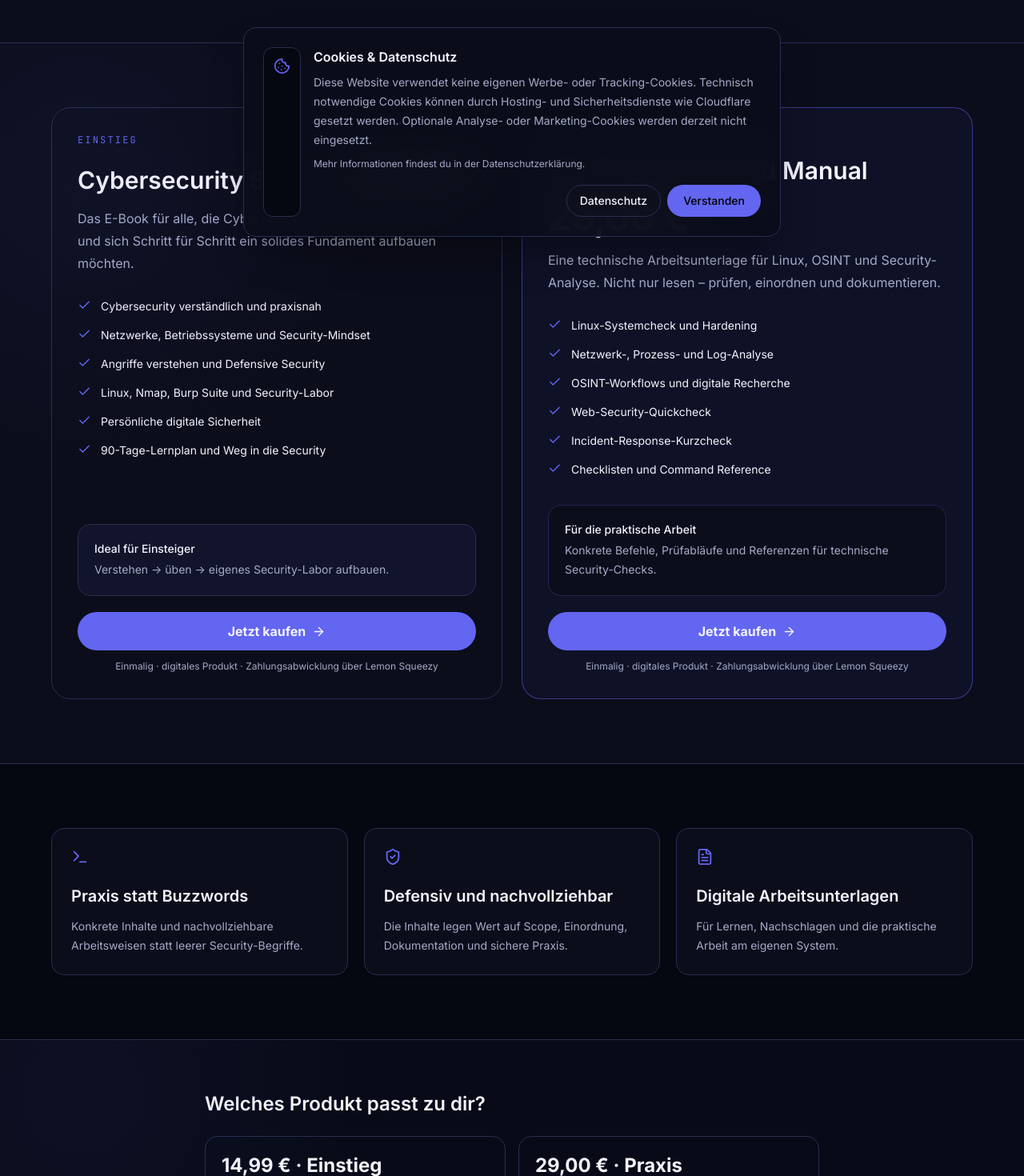
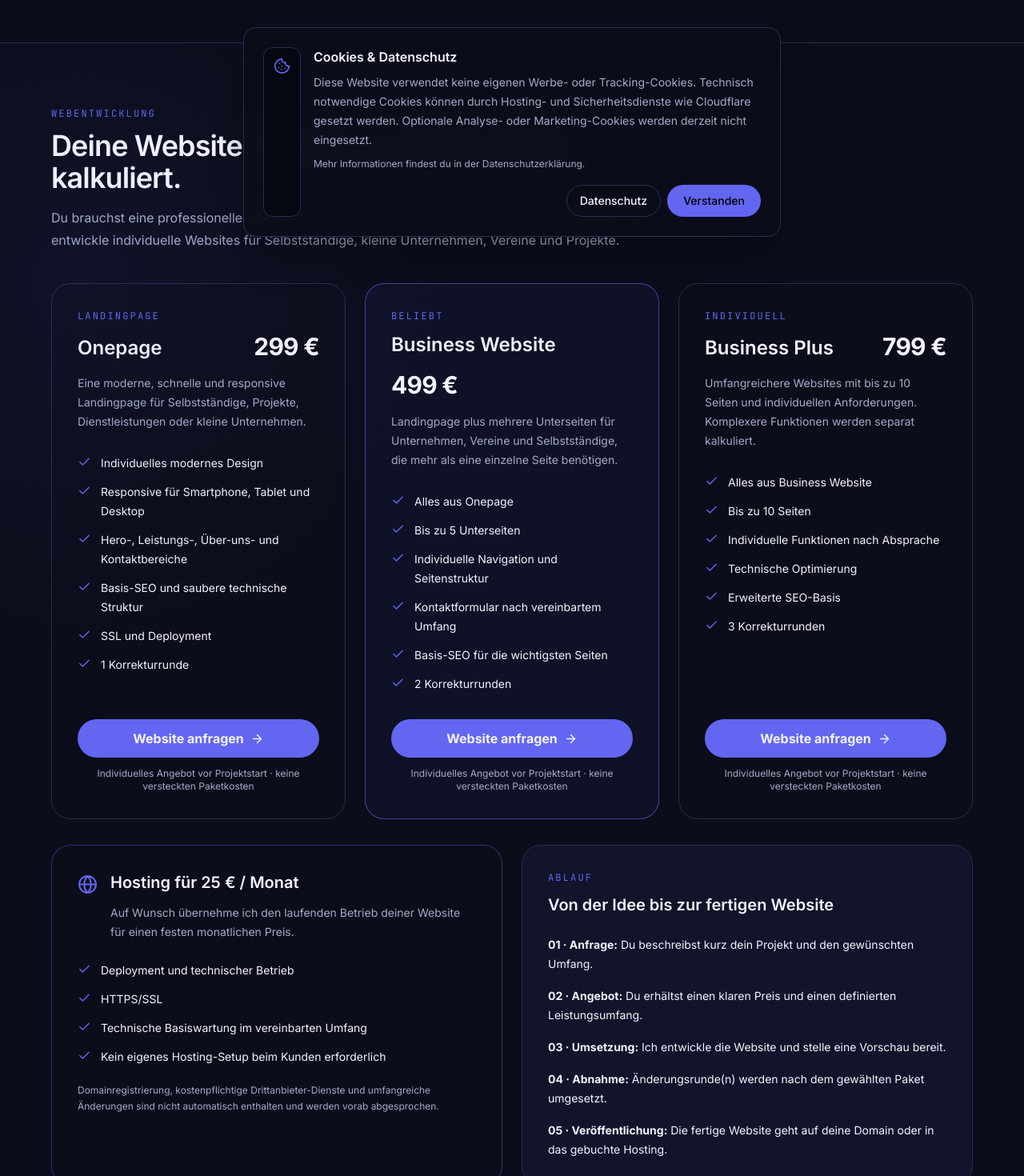
Before and after one commit to aaron0sec/webseite, a Next.js app: page /shop in a window 1280 px wide. Shown: the part 480-1950 px from the top of the page at 80% size. Built offline with nearby package versions, Linux system fonts and the light colour scheme.

Commit message:
feat(shop): add affordable web development and hosting services

```diff
--- a/src/app/shop/page.tsx
+++ b/src/app/shop/page.tsx
@@ -1,9 +1,9 @@
 import type { Metadata } from "next";
-import { ArrowRight, Check, FileText, ShieldCheck, Terminal } from "lucide-react";
+import { ArrowRight, Check, FileText, Globe, ShieldCheck, Terminal } from "lucide-react";
 
 export const metadata: Metadata = {
-  title: "Shop – Linux Aaron Security Resources",
-  description: "Digitale Security-Ressourcen von Linux Aaron für Cybersecurity, Linux, OSINT und technische Security-Analyse.",
+  title: "Shop – Linux Aaron Security & Web Services",
+  description: "Digitale Security-Ressourcen sowie professionelle Webentwicklung und Hosting von Linux Aaron.",
 };
 
 const fieldManualCheckoutUrl = "https://schmidt.lemonsqueezy.com/checkout/buy/d5b413c9-1901-4189-b4c9-108fd68e2dce";
@@ -27,27 +27,147 @@ const ebookContents = [
   "90-Tage-Lernplan und Weg in die Security",
 ];
 
+const websitePackages = [
+  {
+    label: "LANDINGPAGE",
+    name: "Onepage",
+    price: "299 €",
+    description: "Eine moderne, schnelle und responsive Landingpage für Selbstständige, Projekte, Dienstleistungen oder kleine Unternehmen.",
+    items: [
+      "Individuelles modernes Design",
+      "Responsive für Smartphone, Tablet und Desktop",
+      "Hero-, Leistungs-, Über-uns- und Kontaktbereiche",
+      "Basis-SEO und saubere technische Struktur",
+      "SSL und Deployment",
+      "1 Korrekturrunde",
+    ],
+  },
+  {
+    label: "BELIEBT",
+    name: "Business Website",
+    price: "499 €",
+    description: "Landingpage plus mehrere Unterseiten für Unternehmen, Vereine und Selbstständige, die mehr als eine einzelne Seite benötigen.",
+    items: [
+      "Alles aus Onepage",
+      "Bis zu 5 Unterseiten",
+      "Individuelle Navigation und Seitenstruktur",
+      "Kontaktformular nach vereinbartem Umfang",
+      "Basis-SEO für die wichtigsten Seiten",
+      "2 Korrekturrunden",
+    ],
+  },
+  {
+    label: "INDIVIDUELL",
+    name: "Business Plus",
+    price: "799 €",
+    description: "Umfangreichere Websites mit bis zu 10 Seiten und individuellen Anforderungen. Komplexere Funktionen werden separat kalkuliert.",
+    items: [
+      "Alles aus Business Website",
+      "Bis zu 10 Seiten",
+      "Individuelle Funktionen nach Absprache",
+      "Technische Optimierung",
+      "Erweiterte SEO-Basis",
+      "3 Korrekturrunden",
+    ],
+  },
+];
+
 export default function ShopPage() {
   return (
     <main>
       <section className="border-b border-[var(--border)] bg-[var(--surface)] py-20 sm:py-28">
         <div className="container max-w-6xl">
-          <p className="font-mono text-xs tracking-[0.2em] text-[var(--accent)]">DIGITAL PRODUCTS · LINUX · CYBERSECURITY</p>
+          <p className="font-mono text-xs tracking-[0.2em] text-[var(--accent)]">DIGITAL PRODUCTS · WEBENTWICKLUNG · CYBERSECURITY</p>
           <div className="mt-5 max-w-3xl">
-            <h1 className="text-4xl font-semibold tracking-tight sm:text-6xl">Security-Wissen, das du benutzen kannst.</h1>
-            <p className="mt-6 text-lg leading-8 text-[var(--muted)]">Vom verständlichen Einstieg bis zur technischen Arbeitsunterlage: Wähle den passenden Einstieg in die Security-Welt von Linux Aaron.</p>
+            <h1 className="text-4xl font-semibold tracking-tight sm:text-6xl">Technische Lösungen ohne Agentur-Aufschlag.</h1>
+            <p className="mt-6 text-lg leading-8 text-[var(--muted)]">Digitale Security-Ressourcen und moderne Websites zu transparenten Preisen. Professionell umgesetzt, responsive und auf Wunsch direkt für dich gehostet.</p>
           </div>
         </div>
       </section>
 
       <section className="border-b border-[var(--border)] py-16 sm:py-20">
         <div className="container max-w-6xl">
+          <div className="mb-10 max-w-3xl">
+            <p className="font-mono text-xs tracking-[0.18em] text-[var(--accent)]">WEBENTWICKLUNG</p>
+            <h2 className="mt-3 text-3xl font-semibold tracking-tight sm:text-4xl">Deine Website. Modern, schnell und fair kalkuliert.</h2>
+            <p className="mt-4 leading-7 text-[var(--muted)]">Du brauchst eine professionelle Website, möchtest aber kein großes Agenturbudget ausgeben? Ich entwickle individuelle Websites für Selbstständige, kleine Unternehmen, Vereine und Projekte.</p>
+          </div>
+
+          <div className="grid gap-6 lg:grid-cols-3">
+            {websitePackages.map((pkg, index) => (
+              <article key={pkg.name} className={`flex flex-col rounded-3xl border p-7 sm:p-8 ${index === 1 ? "border-[var(--accent)]/60 bg-[var(--accent)]/5" : "border-[var(--border)] bg-[var(--surface)]"}`}>
+                <div>
+                  <p className="font-mono text-xs tracking-[0.18em] text-[var(--accent)]">{pkg.label}</p>
+                  <div className="mt-3 flex flex-wrap items-end justify-between gap-4">
+                    <h3 className="text-2xl font-semibold">{pkg.name}</h3>
+                    <p className="text-3xl font-bold tracking-tight">{pkg.price}</p>
+                  </div>
+                  <p className="mt-4 text-sm leading-6 text-[var(--muted)]">{pkg.description}</p>
+                </div>
+                <ul className="mt-7 grid gap-3">
+                  {pkg.items.map((item) => (
+                    <li key={item} className="flex gap-3 text-sm leading-6">
+                      <Check className="mt-0.5 shrink-0 text-[var(--accent)]" size={17} />
+                      <span>{item}</span>
+                    </li>
+                  ))}
+                </ul>
+                <div className="mt-auto pt-8">
+                  <a href="/kontakt" className="inline-flex min-h-12 w-full items-center justify-center gap-2 rounded-full bg-[var(--accent)] px-5 py-3 text-base font-bold text-black transition hover:brightness-110">
+                    Website anfragen <ArrowRight size={17} />
+                  </a>
+                  <p className="mt-3 text-center text-xs text-[var(--muted)]">Individuelles Angebot vor Projektstart · keine versteckten Paketkosten</p>
+                </div>
+              </article>
+            ))}
+          </div>
+
+          <div className="mt-8 grid gap-6 lg:grid-cols-2">
+            <article className="rounded-3xl border border-[var(--accent)]/40 bg-[var(--surface)] p-7 sm:p-8">
+              <div className="flex items-start gap-4">
+                <Globe className="mt-1 shrink-0 text-[var(--accent)]" size={25} />
+                <div>
+                  <h3 className="text-xl font-semibold">Hosting für 25 € / Monat</h3>
+                  <p className="mt-3 text-sm leading-6 text-[var(--muted)]">Auf Wunsch übernehme ich den laufenden Betrieb deiner Website für einen festen monatlichen Preis.</p>
+                </div>
+              </div>
+              <ul className="mt-6 grid gap-3 text-sm leading-6">
+                <li className="flex gap-3"><Check className="mt-0.5 shrink-0 text-[var(--accent)]" size={17} /><span>Deployment und technischer Betrieb</span></li>
+                <li className="flex gap-3"><Check className="mt-0.5 shrink-0 text-[var(--accent)]" size={17} /><span>HTTPS/SSL</span></li>
+                <li className="flex gap-3"><Check className="mt-0.5 shrink-0 text-[var(--accent)]" size={17} /><span>Technische Basiswartung im vereinbarten Umfang</span></li>
+                <li className="flex gap-3"><Check className="mt-0.5 shrink-0 text-[var(--accent)]" size={17} /><span>Kein eigenes Hosting-Setup beim Kunden erforderlich</span></li>
+              </ul>
+              <p className="mt-5 text-xs leading-5 text-[var(--muted)]">Domainregistrierung, kostenpflichtige Drittanbieter-Dienste und umfangreiche Änderungen sind nicht automatisch enthalten und werden vorab abgesprochen.</p>
+            </article>
+
+            <article className="rounded-3xl border border-[var(--border)] bg-[var(--surface-2)] p-7 sm:p-8">
+              <p className="font-mono text-xs tracking-[0.18em] text-[var(--accent)]">ABLAUF</p>
+              <h3 className="mt-3 text-xl font-semibold">Von der Idee bis zur fertigen Website</h3>
+              <ol className="mt-6 grid gap-4 text-sm leading-6">
+                <li><strong>01 · Anfrage:</strong> Du beschreibst kurz dein Projekt und den gewünschten Umfang.</li>
+                <li><strong>02 · Angebot:</strong> Du erhältst einen klaren Preis und einen definierten Leistungsumfang.</li>
+                <li><strong>03 · Umsetzung:</strong> Ich entwickle die Website und stelle eine Vorschau bereit.</li>
+                <li><strong>04 · Abnahme:</strong> Änderungsrunde(n) werden nach dem gewählten Paket umgesetzt.</li>
+                <li><strong>05 · Veröffentlichung:</strong> Die fertige Website geht auf deine Domain oder in das gebuchte Hosting.</li>
+              </ol>
+            </article>
+          </div>
+        </div>
+      </section>
+
+      <section className="border-b border-[var(--border)] bg-[var(--surface-2)] py-16 sm:py-20">
+        <div className="container max-w-6xl">
+          <div className="mb-8 max-w-3xl">
+            <p className="font-mono text-xs tracking-[0.18em] text-[var(--accent)]">DIGITALE PRODUKTE</p>
+            <h2 className="mt-3 text-3xl font-semibold tracking-tight sm:text-4xl">Security-Wissen, das du benutzen kannst.</h2>
+            <p className="mt-4 leading-7 text-[var(--muted)]">Vom verständlichen Einstieg bis zur technischen Arbeitsunterlage: Wähle den passenden Einstieg in die Security-Welt von Linux Aaron.</p>
+          </div>
           <div className="grid gap-6 lg:grid-cols-2">
             <article className="flex flex-col rounded-3xl border border-[var(--border)] bg-[var(--surface)] p-7 sm:p-8">
               <div>
                 <p className="font-mono text-xs tracking-[0.18em] text-[var(--accent)]">EINSTIEG</p>
                 <div className="mt-3 flex flex-wrap items-end justify-between gap-4">
-                  <h2 className="text-2xl font-semibold sm:text-3xl">Cybersecurity Start</h2>
+                  <h3 className="text-2xl font-semibold sm:text-3xl">Cybersecurity Start</h3>
                   <p className="text-4xl font-bold tracking-tight sm:text-5xl">14,99 €</p>
                 </div>
                 <p className="mt-4 leading-7 text-[var(--muted)]">Das E-Book für alle, die Cybersecurity systematisch verstehen und sich Schritt für Schritt ein solides Fundament aufbauen möchten.</p>
@@ -61,11 +181,7 @@ export default function ShopPage() {
                 ))}
               </ul>
               <div className="mt-auto pt-8">
-                <div className="rounded-2xl border border-[var(--border)] bg-[var(--surface-2)] p-5">
-                  <p className="text-sm font-medium">Ideal für Einsteiger</p>
-                  <p className="mt-1 text-sm leading-6 text-[var(--muted)]">Verstehen → üben → eigenes Security-Labor aufbauen.</p>
-                </div>
-                <a href={cyberSecurityStartCheckoutUrl} target="_blank" rel="noopener noreferrer" className="mt-5 inline-flex min-h-12 w-full items-center justify-center gap-2 rounded-full bg-[var(--accent)] px-5 py-3 text-base font-bold text-black transition hover:brightness-110">
+                <a href={cyberSecurityStartCheckoutUrl} target="_blank" rel="noopener noreferrer" className="inline-flex min-h-12 w-full items-center justify-center gap-2 rounded-full bg-[var(--accent)] px-5 py-3 text-base font-bold text-black transition hover:brightness-110">
                   Jetzt kaufen <ArrowRight size={17} />
                 </a>
                 <p className="mt-3 text-center text-xs text-[var(--muted)]">Einmalig · digitales Produkt · Zahlungsabwicklung über Lemon Squeezy</p>
@@ -76,7 +192,7 @@ export default function ShopPage() {
               <div>
                 <p className="font-mono text-xs tracking-[0.18em] text-[var(--accent)]">PRAXIS</p>
                 <div className="mt-3 flex flex-wrap items-end justify-between gap-4">
-                  <h2 className="text-2xl font-semibold sm:text-3xl">Linux Security Field Manual</h2>
+                  <h3 className="text-2xl font-semibold sm:text-3xl">Linux Security Field Manual</h3>
                   <p className="text-4xl font-bold tracking-tight sm:text-5xl">29,00 €</p>
                 </div>
                 <p className="mt-4 leading-7 text-[var(--muted)]">Eine technische Arbeitsunterlage für Linux, OSINT und Security-Analyse. Nicht nur lesen – prüfen, einordnen und dokumentieren.</p>
@@ -90,11 +206,7 @@ export default function ShopPage() {
                 ))}
               </ul>
               <div className="mt-auto pt-8">
-                <div className="rounded-2xl border border-[var(--accent)]/25 bg-[var(--surface)] p-5">
-                  <p className="text-sm font-medium">Für die praktische Arbeit</p>
-                  <p className="mt-1 text-sm leading-6 text-[var(--muted)]">Konkrete Befehle, Prüfabläufe und Referenzen für technische Security-Checks.</p>
-                </div>
-                <a href={fieldManualCheckoutUrl} target="_blank" rel="noopener noreferrer" className="mt-5 inline-flex min-h-12 w-full items-center justify-center gap-2 rounded-full bg-[var(--accent)] px-5 py-3 text-base font-bold text-black transition hover:brightness-110">
+                <a href={fieldManualCheckoutUrl} target="_blank" rel="noopener noreferrer" className="inline-flex min-h-12 w-full items-center justify-center gap-2 rounded-full bg-[var(--accent)] px-5 py-3 text-base font-bold text-black transition hover:brightness-110">
                   Jetzt kaufen <ArrowRight size={17} />
                 </a>
                 <p className="mt-3 text-center text-xs text-[var(--muted)]">Einmalig · digitales Produkt · Zahlungsabwicklung über Lemon Squeezy</p>
@@ -104,7 +216,7 @@ export default function ShopPage() {
         </div>
       </section>
 
-      <section className="border-b border-[var(--border)] bg-[var(--surface-2)] py-16 sm:py-20">
+      <section className="border-b border-[var(--border)] py-16 sm:py-20">
         <div className="container max-w-6xl">
           <div className="grid gap-5 md:grid-cols-3">
             <article className="rounded-2xl border border-[var(--border)] bg-[var(--surface)] p-6"><Terminal className="text-[var(--accent)]" size={22} /><h2 className="mt-6 text-xl font-semibold">Praxis statt Buzzwords</h2><p className="mt-3 text-sm leading-6 text-[var(--muted)]">Konkrete Inhalte und nachvollziehbare Arbeitsweisen statt leerer Security-Begriffe.</p></article>
@@ -114,11 +226,9 @@ export default function ShopPage() {
         </div>
       </section>
 
-      <section className="border-b border-[var(--border)] py-16"><div className="container max-w-3xl"><h2 className="text-2xl font-semibold">Welches Produkt passt zu dir?</h2><div className="mt-6 grid gap-4 sm:grid-cols-2"><div className="rounded-2xl border border-[var(--border)] p-5"><p className="text-2xl font-bold">14,99 € · Einstieg</p><p className="mt-2 text-sm leading-6 text-[var(--muted)]">Du möchtest mit Cybersecurity Start die Grundlagen verstehen und einen strukturierten Lernweg beginnen.</p></div><div className="rounded-2xl border border-[var(--border)] p-5"><p className="text-2xl font-bold">29,00 € · Praxis</p><p className="mt-2 text-sm leading-6 text-[var(--muted)]">Du willst direkt mit Linux-Kommandos, Checks, OSINT und technischer Analyse arbeiten.</p></div></div></div></section>
-
       <section className="border-b border-[var(--border)] py-16"><div className="container max-w-3xl"><h2 className="text-2xl font-semibold">Kauf und Zahlungsabwicklung</h2><p className="mt-4 leading-7 text-[var(--muted)]">Der Kauf und die Bereitstellung der digitalen Produkte erfolgen über Lemon Squeezy. Lemon Squeezy tritt bei den Verkäufen als Merchant of Record auf und übernimmt die Zahlungsabwicklung sowie die Abwicklung von Umsatzsteuer/VAT im Rahmen seines Dienstes.</p><p className="mt-3 text-sm leading-6 text-[var(--muted)]">Weitere Informationen zur Verarbeitung personenbezogener Daten findest du in der <a className="text-[var(--accent)] underline" href="/datenschutz">Datenschutzerklärung</a>.</p></div></section>
 
-      <section className="py-20 sm:py-24"><div className="container max-w-3xl text-center"><p className="font-mono text-xs tracking-[0.2em] text-[var(--accent)]">LINUX AARON</p><h2 className="mt-3 text-3xl font-semibold tracking-tight sm:text-4xl">Technisches Wissen, das du benutzen kannst.</h2><p className="mx-auto mt-5 max-w-2xl leading-7 text-[var(--muted)]">Weitere Security-Ressourcen und Bundles können später ergänzt werden.</p><a href="/newsletter" className="mt-8 inline-flex items-center gap-2 text-sm font-medium text-[var(--accent)]">Über neue Produkte informiert werden <ArrowRight size={15} /></a></div></section>
+      <section className="py-20 sm:py-24"><div className="container max-w-3xl text-center"><p className="font-mono text-xs tracking-[0.2em] text-[var(--accent)]">LINUX AARON</p><h2 className="mt-3 text-3xl font-semibold tracking-tight sm:text-4xl">Technische Lösungen, die du benutzen kannst.</h2><p className="mx-auto mt-5 max-w-2xl leading-7 text-[var(--muted)]">Weitere Security-Ressourcen, Bundles und Webservices können später ergänzt werden.</p><a href="/newsletter" className="mt-8 inline-flex items-center gap-2 text-sm font-medium text-[var(--accent)]">Über neue Produkte informiert werden <ArrowRight size={15} /></a></div></section>
     </main>
   );
 }
```
